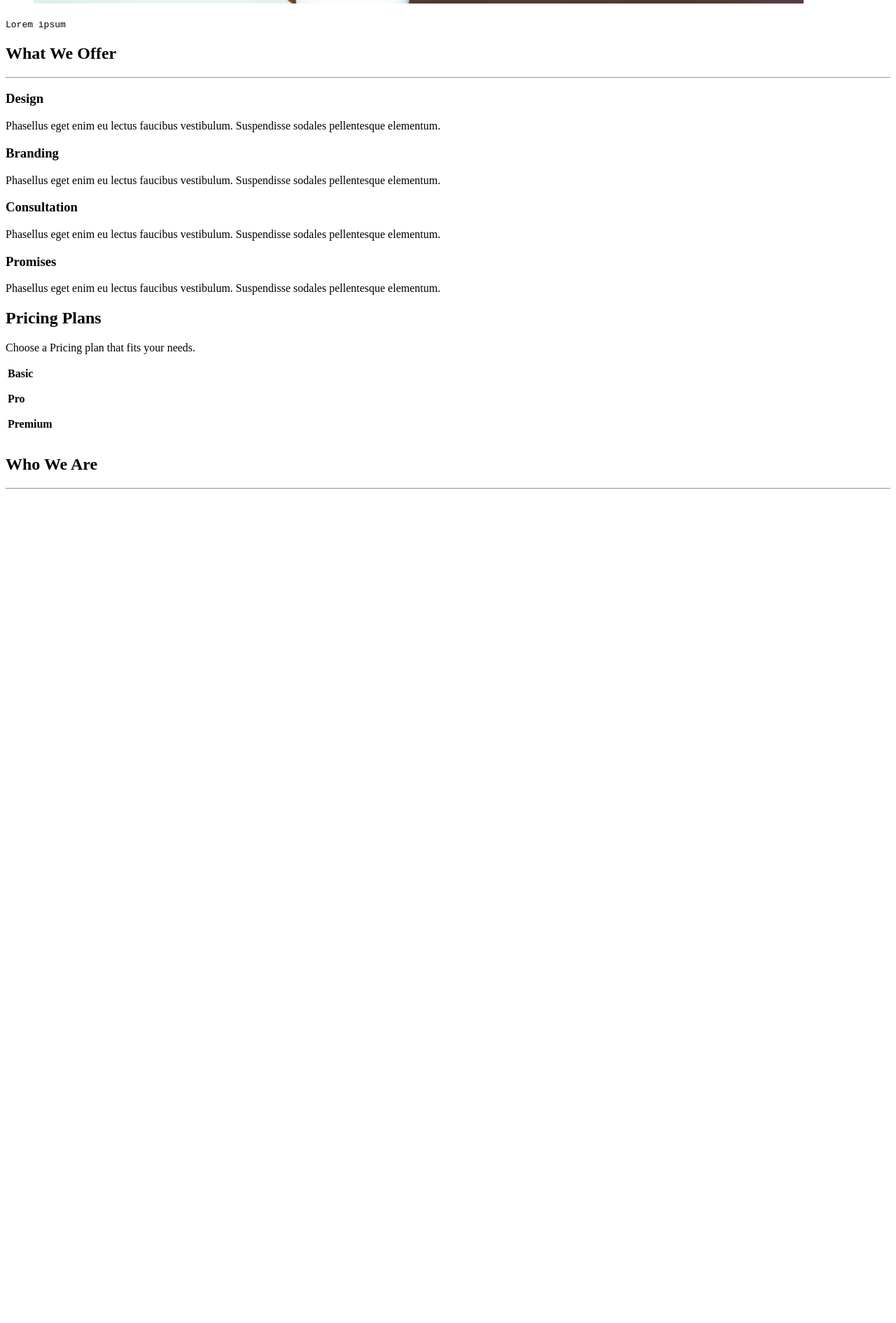
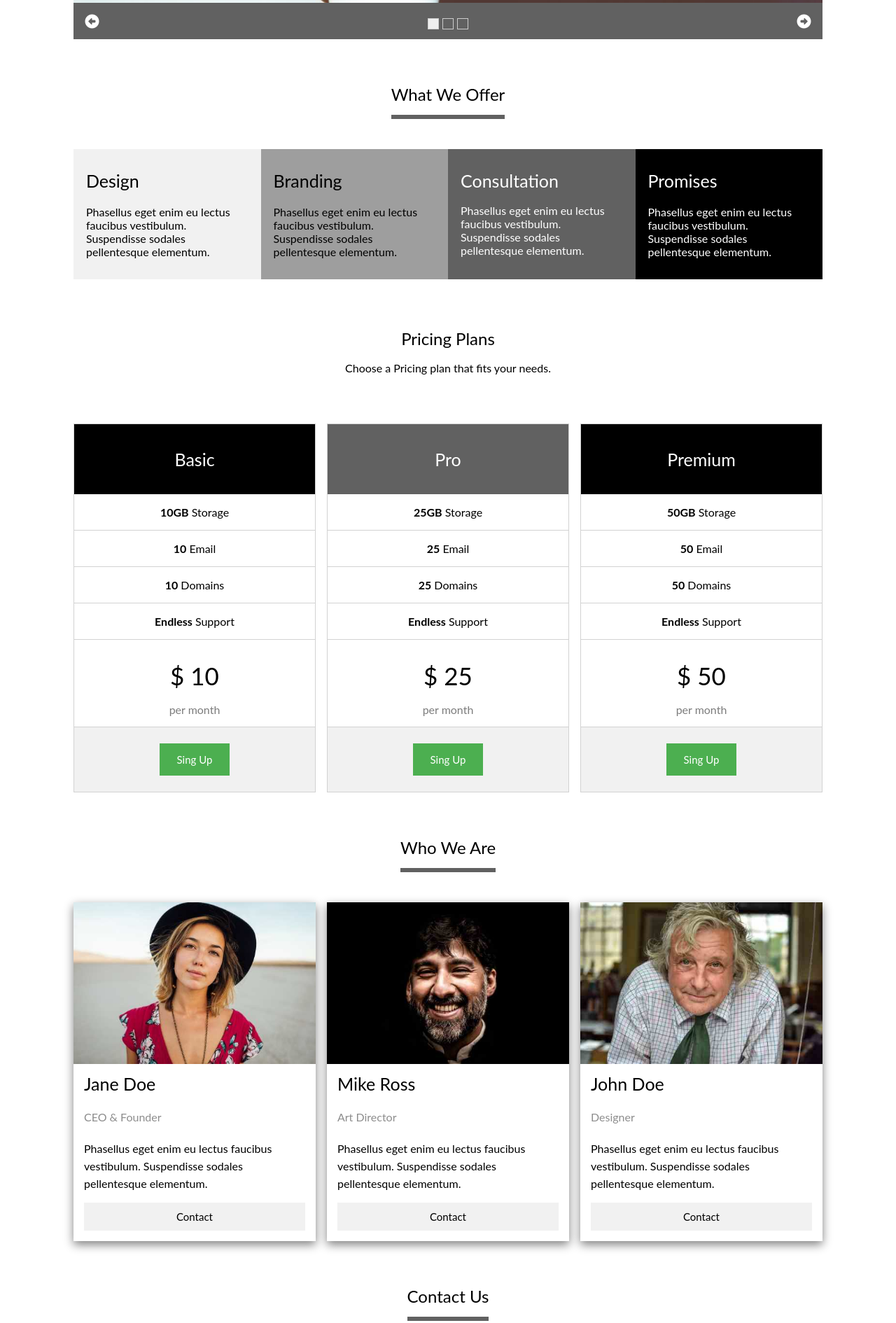
Before and after one commit to Rahbari120/site-sample, a website: page index.html in a window 1280 px wide. Shown: the part 697-2587 px from the top of the page at 70% size. Before the commit the page ends 1514 px from the top, so only its background shows below. Drawn offline with Linux system fonts and the light colour scheme.

Commit message:
Update Project

```diff
--- /dev/null
+++ b/Style/Style.css
@@ -0,0 +1,471 @@
+* {
+    font-family: Lato;
+    box-sizing: border-box;
+    margin: 0;
+    padding: 0;
+}
+
+#main_bar{
+    position: sticky;
+    top: 0;
+    z-index: 1;
+}
+
+#main_bar ul {
+    display: flex;
+}
+
+#main_bar li {
+    flex: 1;
+    list-style: none;
+    text-align: center;
+    background-color: rgb(241, 241, 241);
+}
+
+#main_bar a {
+    text-decoration: none;
+    color: rgb(0, 0, 0);
+    font-size: 18px;
+    display: block;
+    padding: 11px;
+}
+
+#main_bar a:hover {
+    background-color: rgb(204, 204, 204);
+}
+header{
+    width: 100%;
+    margin-top: 56px;
+    margin-bottom: 32px;
+}
+header h1{
+    width: 100%;
+    max-width: 1110px;
+    margin: 0 auto;
+    padding: 0 20px;
+    font-size: 36px;
+}
+
+header p{
+    width: 100%;
+    max-width: 1110px;
+    margin: 0 auto;
+    padding: 0 20px;
+    margin-top: 20px;
+}
+
+main{
+    width: 100%;
+    max-width: 1110px;
+    margin: auto;
+    padding: 0 20px;
+}
+
+#image img{
+    width: 100%;
+    display: block;
+
+}
+
+#pic{
+position: relative;
+}
+
+#pic_lorem{
+    position: absolute;
+    background-color: rgb(255, 255, 255);
+    padding: 10px 22px;
+    top: 22px;
+    left: 16px;
+}
+
+#Home_nav{
+    display: flex;
+    background-color: rgb(97, 97, 97);
+    padding: 13px;
+}
+
+#Home_nav i{
+    color: rgb(255, 255, 255);
+}
+
+#arrow_left button{
+    font-size: 20px;
+    background-color: rgb(97, 97, 97);
+    border: 1px solid rgb(97, 97, 97);
+    border-radius: 50%;
+}
+#arrow_right button{
+    font-size: 20px;
+    background-color: rgb(97, 97, 97);
+    border: 1px solid rgb(97, 97, 97);
+    border-radius: 50%;
+}
+#square{
+    display: flex;
+    gap: 5px;
+    margin: auto;
+}
+
+#square1 button{
+    border: 1px solid rgba(204, 204, 204);
+    padding: 7px;
+}
+
+.square2 button{
+    background-color: rgba(97, 97, 97);
+    border: 1px solid rgba(204, 204, 204);
+    padding: 7px;
+}
+
+.square2 button:hover{
+    background-color: rgb(255, 255, 255);
+}
+
+#arrow_left i:hover{
+    color: rgb(0, 150, 136);
+}
+
+#arrow_right i:hover{
+    color: rgb(0, 150, 136);
+}
+
+#title1{
+    text-align: center;
+    margin: 64px auto 64px auto;
+}
+
+#title1 span{
+    padding-bottom: 15px;
+    font-size: 24px;
+    border-bottom: 6px solid rgb(97, 97, 97);
+}
+
+article{
+    display: flex;
+    flex-wrap: wrap;
+    flex-direction: row;
+}
+
+article>div{
+    flex: 25%;
+}
+#Description1{
+    background-color: rgb(241, 241, 241);
+    padding: 30px 18px;
+}
+
+#Description1 span{
+    font-size: 25px;
+}
+
+#Description1 p{
+    padding-top: 20px;
+}
+
+#Description2{
+    background-color: rgb(158, 158, 158);
+    padding: 30px 18px;
+}
+
+#Description2 span{
+    font-size: 25px;
+}
+
+#Description2 p{
+    padding-top: 20px;
+}
+
+#Description3{
+    background-color: rgb(97, 97, 97);
+    color: rgb(255, 255, 255);
+    padding: 30px 18px;
+}
+
+#Description3 span{
+    font-size: 25px;
+}
+
+#Description3 p{
+    padding-top: 18px;
+}
+
+#Description4{
+    background-color: rgb(0, 0, 0);
+    color: rgb(255, 255, 255);
+    padding: 30px 18px;
+}
+
+#Description4 span{
+    font-size: 25px;
+}
+
+#Description4 p{
+    padding-top: 20px;
+}
+
+#title2{
+    text-align: center;
+    margin: 70px;
+}
+
+#title2 span{
+    font-size: 24px;
+}
+
+#title2 p{
+    padding-top: 18px;
+}
+
+#pay_cards{
+    display: flex;
+    gap: 16px;
+    flex-direction: row;
+}
+
+#pay_cards>div{
+    flex: 1;
+}
+
+#pay1 ul{
+    border: 1px solid rgb(210, 210, 210);
+    list-style: none;
+    text-align: center;
+}
+
+.li{
+    border-bottom: 1px solid rgb(210, 210, 210);
+    padding: 16px;
+}
+
+.model{
+    color: rgb(255, 255, 255);
+    background-color: rgb(0, 0, 0);
+    padding: 35px;
+    font-size: 25px;
+}
+
+.price{
+    border-bottom: 1px solid rgb(210, 210, 210);
+    padding-top: 30px;
+}
+
+.price span{
+    font-size: 35px;
+}
+
+.price p{
+    padding: 18px 0 15px 0;
+    color: rgb(124, 124, 124);
+}
+
+.SingUp{
+    padding: 23px;
+    background-color: rgb(241, 241, 241);
+}
+
+.SingUp button{
+    color: rgb(255, 255, 255);
+    background-color: rgb(76, 175, 80);
+    border: 1px solid rgb(76, 175, 80);
+    padding: 13px 24px;
+    font-size: 15px;
+}
+
+#pay3 ul{
+    text-align: center;
+    border: 1px solid rgb(210, 210, 210);
+    list-style: none;
+}
+
+#pay2 ul{
+    text-align: center;
+    border: 1px solid rgb(210, 210, 210);
+    list-style: none;
+}
+
+#model1{
+    color: rgb(255, 255, 255);
+    background-color: rgba(97, 97, 97);
+    padding: 35px;
+    font-size: 25px;
+}
+
+#pay1 ul:hover{
+    box-shadow: 0px 5px 13px gray;
+}
+#pay2 ul:hover{
+    box-shadow: 0px 5px 13px gray;
+}
+#pay3 ul:hover{
+    box-shadow: 0px 5px 13px gray;
+}
+
+.SingUp button:hover{
+    color: rgb(0, 0, 0);
+    background-color: rgba(204, 204, 204);
+    border: 1px solid rgba(204, 204, 204);
+}
+
+#title3{
+    text-align: center;
+    margin: 64px auto 64px auto;
+}
+
+#title3 span{
+    padding-bottom: 15px;
+    font-size: 24px;
+    border-bottom: 6px solid rgb(97, 97, 97);
+}
+
+#cards{
+    display: flex;
+    gap: 16px;
+    flex-direction: row;
+}
+
+.image_card img{
+    width: 100%;
+}
+
+.card{
+    box-shadow: 0px 5px 13px gray;
+}
+
+.card>div{
+    padding: 10px 15px 15px 15px;
+}
+
+.card span{
+    font-size: 25px;
+}
+
+.card button{
+    width: 100%;
+    color: rgb(0, 0, 0);
+    background-color: rgb(241, 241, 241);
+    border: 1px solid rgb(241, 241, 241);
+    padding: 10px;
+    margin-top: 15px;
+    font-size: 15px;
+}
+
+.card button:hover{
+    background-color: rgb(204, 204, 204);
+    border: 1px solid rgb(204, 204, 204);
+}
+
+.work p{
+    padding: 20px 0;
+    color: rgb(141, 141, 141);
+}
+
+.card>div p{
+    line-height: 25px;
+}
+
+#title4{
+    text-align: center;
+    margin: 64px auto 64px auto;
+}
+
+#title4 span{
+    padding-bottom: 15px;
+    font-size: 24px;
+    border-bottom: 6px solid rgb(97, 97, 97);
+}
+
+.labels{
+    display: block;
+    padding-top: 20px;
+}
+
+.inputs{
+    width: 100%;
+    padding: 12px;
+    border: 1px solid rgb(200, 200, 200);
+}
+
+#Send button{
+    width: 100%;
+    background-color: rgb(0, 0, 0);
+    border: 1px solid rgb(0, 0, 0);
+    color: rgb(255, 255, 255);
+    padding: 10px;
+    margin-top: 15px;
+    margin-bottom: 80px;
+    font-size: 15px;
+}
+
+#Send button:hover{
+    color: rgb(0, 0, 0);
+    background-color: rgb(204, 204, 204);
+    border: 1px solid rgb(204, 204, 204);
+}
+
+footer{
+    background-color: rgb(241, 241, 241);
+    text-align: center;
+    padding: 50px;
+}
+
+footer h4{
+    font-size: 20px;
+    margin-bottom: 35px;
+}
+
+#link_footer a{
+    background-color: rgb(0, 0, 0);
+    color: rgb(255, 255, 255);
+    text-decoration: none;
+    font-size: 15px;
+    padding: 12px 15px;
+}
+
+#link_footer i{
+    padding-right: 30px;
+}
+
+#link_footer a:hover{
+    background-color: rgba(204, 204, 204);
+    color: rgb(0, 0, 0);
+}
+
+#icon_footer{
+    font-size: 25px;
+    margin-top: 45px;
+    margin-bottom: 25px;
+}
+
+#w3_link a{
+    color: rgb(0, 0, 0);
+}
+
+#w3_link a:hover{
+    color: rgb(128, 188, 128);
+}
+
+@media(max-width:600px) {
+    main{
+        width: 100%;
+        padding: 0 20px;
+    }
+    article{
+        flex-direction: column;
+    }
+    #pay1{
+        margin-bottom: 20px;
+    }
+    #pay2{
+        margin-bottom: 20px;
+    }
+    #pay_cards{
+        flex-direction: column;
+    }
+    #cards{
+        flex-direction: column;
+    }
+    .card{
+        margin-bottom: 20px;
+    }
+}
--- a/index.html
+++ b/index.html
@@ -1,17 +1,23 @@
 <!DOCTYPE html>
 <html lang="en">
+
 <head>
     <meta charset="UTF-8">
     <meta name="viewport" content="width=device-width, initial-scale=1.0">
+    <link rel="stylesheet" href="Style/Style.css">
+    <link rel="stylesheet" href="node_modules/lato-font/css/lato-font.css">
+    <link rel="stylesheet" href="node_modules/@fortawesome/fontawesome-free/css/all.css">
+    <link rel="shortcut icon" href="image/w3schools-logo.png" type="image/x-icon">
     <title>W3.CSS Template</title>
 </head>
+
 <body>
     <nav id="main_bar">
         <ul>
-        <div><li><a href="#">Home</a></li></div>
-        <div><li><a href="#">Plans</a></li></div>
-        <div><li><a href="#">About</a></li></div>
-        <div><li><a href="#">Contact</a></li></div>
+            <li><a href="#">Home</a></li>
+            <li><a href="#Plans">Plans</a></li>
+            <li><a href="#About">About</a></li>
+            <li><a href="#Contact">Contact</a></li>
         </ul>
     </nav>
     <header>
@@ -20,85 +26,158 @@
     </header>
     <main>
         <section id="Home">
-            <figure>
-                <img src="image/coffee.jpg" alt="Coffee_image">
+            <div id="pic">
+            <figure id="image">
+                <img src="image/coffee.jpg" alt="Coffee-image">
             </figure>
-            <div id="samp1"><samp>Lorem ipsum</samp></div>
-            <nav id="header_nav">
-                <!-- icons -->
+            <div id="pic_lorem"><span>Lorem ipsum</span></div>
+            </div>
+            <nav id="Home_nav">
+                    <div id="arrow_left"><button type="submit"><i class="fa-solid fa-circle-left"></i></button></div>
+                    <div id="square">
+                    <div id="square1"><button type="submit"></button></div>
+                    <div class="square2"><button type="submit"></button></div>
+                    <div class="square2"><button type="submit"></button></div>
+                    </div>
+                    <div id="arrow_right"><button type="submit"><i class="fa-solid fa-circle-right"></i></button></div>
             </nav>
-            <h2>What We Offer</h2>
-            <hr>
-            <!-- article? -->
+            <div id="title1"><span>What We Offer</span></div>
+            <article>
             <div id="Description1">
-                <h3>Design</h3>
+                <span>Design</span>
                 <p>Phasellus eget enim eu lectus faucibus vestibulum. Suspendisse sodales pellentesque elementum.</p>
             </div>
             <div id="Description2">
-                <h3>Branding</h3>
+                <span>Branding</span>
                 <p>Phasellus eget enim eu lectus faucibus vestibulum. Suspendisse sodales pellentesque elementum.</p>
             </div>
             <div id="Description3">
-                <h3>Consultation</h3>
+                <span>Consultation</span>
                 <p>Phasellus eget enim eu lectus faucibus vestibulum. Suspendisse sodales pellentesque elementum.</p>
             </div>
             <div id="Description4">
-                <h3>Promises</h3>
+                <span>Promises</span>
                 <p>Phasellus eget enim eu lectus faucibus vestibulum. Suspendisse sodales pellentesque elementum.</p>
             </div>
+        </article>
         </section>
-        <section id="Plans">
-            <div>
-            <h2>Pricing Plans</h2>
-            <p>Choose a Pricing plan that fits your needs.</p>
+        <div id="Plans"></div>
+        <section>
+                <div id="title2"><span>Pricing Plans</span>
+                <p>Choose a Pricing plan that fits your needs.</p></div>
+            <div id="pay_cards">
+            <div id="pay1">
+                <ul>
+                    <li class="model">Basic</li>
+                    <li class="li"><b>10GB</b> Storage</li>
+                    <li class="li"><b>10</b> Email</li>
+                    <li class="li"><b>10</b> Domains</li>
+                    <li class="li"><b>Endless</b> Support</li>
+                    <li class="price"><span>$ 10</span>
+                        <p>per month</p></li>
+                    <li class="SingUp"><button type="submit">Sing Up</button></li>
+                </ul>
             </div>
-            <table id="proposal1">
-                <tr><th>Basic</th></tr>
-                <tr></tr>
-                <tr></tr>
-                <tr></tr>
-                <tr></tr>
-                <tr></tr>
-                <tr></tr>
-            </table>
-            <table id="proposal2">
-                <tr><th>Pro</th></tr>
-                <tr></tr>
-                <tr></tr>
-                <tr></tr>
-                <tr></tr>
-                <tr></tr>
-                <tr></tr>
-            </table>
-            <table id="proposal3">
-                <tr><th>Premium</th></tr>
-                <tr></tr>
-                <tr></tr>
-                <tr></tr>
-                <tr></tr>
-                <tr></tr>
-                <tr></tr>
-            </table>
+            <div id="pay2">
+                <ul>
+                    <li id="model1">Pro</li>
+                    <li class="li"><b>25GB</b> Storage</li>
+                    <li class="li"><b>25</b> Email</li>
+                    <li class="li"><b>25</b> Domains</li>
+                    <li class="li"><b>Endless</b> Support</li>
+                    <li class="price"><span>$ 25</span>
+                        <p>per month</p></li>
+                    <li class="SingUp"><button type="submit">Sing Up</button></li>
+                </ul>
+            </div>
+            <div id="pay3">
+                <ul>
+                    <li class="model">Premium</li>
+                    <li class="li"><b>50GB</b> Storage</li>
+                    <li class="li"><b>50</b> Email</li>
+                    <li class="li"><b>50</b> Domains</li>
+                    <li class="li"><b>Endless</b> Support</li>
+                    <li class="price"><span>$ 50</span>
+                        <p>per month</p></li>
+                    <li class="SingUp"><button type="submit">Sing Up</button></li>
+                </ul>
+            </div>
+        </div>
         </section>
-        <section id="About">
-            <h2>Who We Are</h2>
-            <hr>
-            <div id="card1">
-                <figure>
-                    <img src="" alt="">
+        <div id="About"></div>
+        <section>
+            <div id="title3"><span>Who We Are</span></div>
+            <div id="cards">
+            <div class="card">
+                <figure class="image_card">
+                    <img src="image/team1.jpg" alt="jane doe photo">
                 </figure>
+                <div>
+                    <span>Jane Doe</span>
+                    <div class="work"><p>CEO & Founder</p></div>
+                    <p>Phasellus eget enim eu lectus faucibus vestibulum. Suspendisse sodales pellentesque elementum.
+                    </p>
+                    <button type="submit">Contact</button>
+                </div>
             </div>
-            <div id="card2">
-                <figure>
-                    <img src="" alt="">
+            <div class="card">
+                <figure class="image_card">
+                    <img src="image/team2.jpg" alt="mike ross photo">
                 </figure>
+                <div>
+                    <span>Mike Ross</span>
+                    <div class="work"><p>Art Director</p></div>
+                    <p>Phasellus eget enim eu lectus faucibus vestibulum. Suspendisse sodales pellentesque elementum.
+                    </p>
+                    <button type="submit">Contact</button>
+                </div>
             </div>
-            <div id="card3">
-                <figure>
-                    <img src="" alt="">
+            <div class="card">
+                <figure class="image_card">
+                    <img src="image/team3.jpg" alt="john doe photo">
                 </figure>
+                <div>
+                    <span>John Doe</span>
+                    <div class="work"><p>Designer</p></div>
+                    <p>Phasellus eget enim eu lectus faucibus vestibulum. Suspendisse sodales pellentesque elementum.
+                    </p>
+                    <button type="submit">Contact</button>
+                </div>
             </div>
+        </div>
+        </section>
+        <div id="Contact"></div>
+        <section>
+            <div id="title4"><span>Contact Us</span></div>
+            <form action="#">
+                <label class="labels" for="Name">Name</label>
+                <input class="inputs" type="text" id="Name" name="UserName" required>
+                <label class="labels" for="Email">Email</label>
+                <input class="inputs" type="email" id="Email" name="Email" required>
+                <label class="labels" for="Subject">Subject</label>
+                <input class="inputs" type="text" id="Subject" name="Subject" required>
+                <label class="labels" for="Message">Message</label>
+                <input class="inputs" type="text" id="Message" name="Message" required>
+                <div id="Send"><button type="submit">Send</button></div>
+            </form>
         </section>
     </main>
+    <footer>
+        <h4>Footer</h4>
+        <div id="link_footer"><a href="#"><i class="fa-solid fa-arrow-up"></i><span>To the top</span></a></div>
+        <div id="icon_footer">
+            <i class="fa-brands fa-square-facebook"></i>
+            <i class="fa-brands fa-instagram"></i>
+            <i class="fa-brands fa-square-snapchat"></i>
+            <i class="fa-brands fa-pinterest-p"></i>
+            <i class="fa-brands fa-twitter"></i>
+            <i class="fa-brands fa-linkedin-in"></i>
+        </div>
+        <div id="w3_link">
+            <span>Powered by</span>
+            <a href="https://www.w3schools.com/w3css/default.asp" target="_blank">w3.css</a>
+        </div>
+    </footer>
 </body>
+
 </html>
--- /dev/null
+++ b/package.json
@@ -0,0 +1,6 @@
+{
+  "dependencies": {
+    "@fortawesome/fontawesome-free": "^7.3.1",
+    "lato-font": "^3.0.0"
+  }
+}
```
Also changed, not shown: image/team1.jpg (added), image/team2.jpg (added), image/team3.jpg (added), image/w3schools-logo.png (added), 2 other files.
